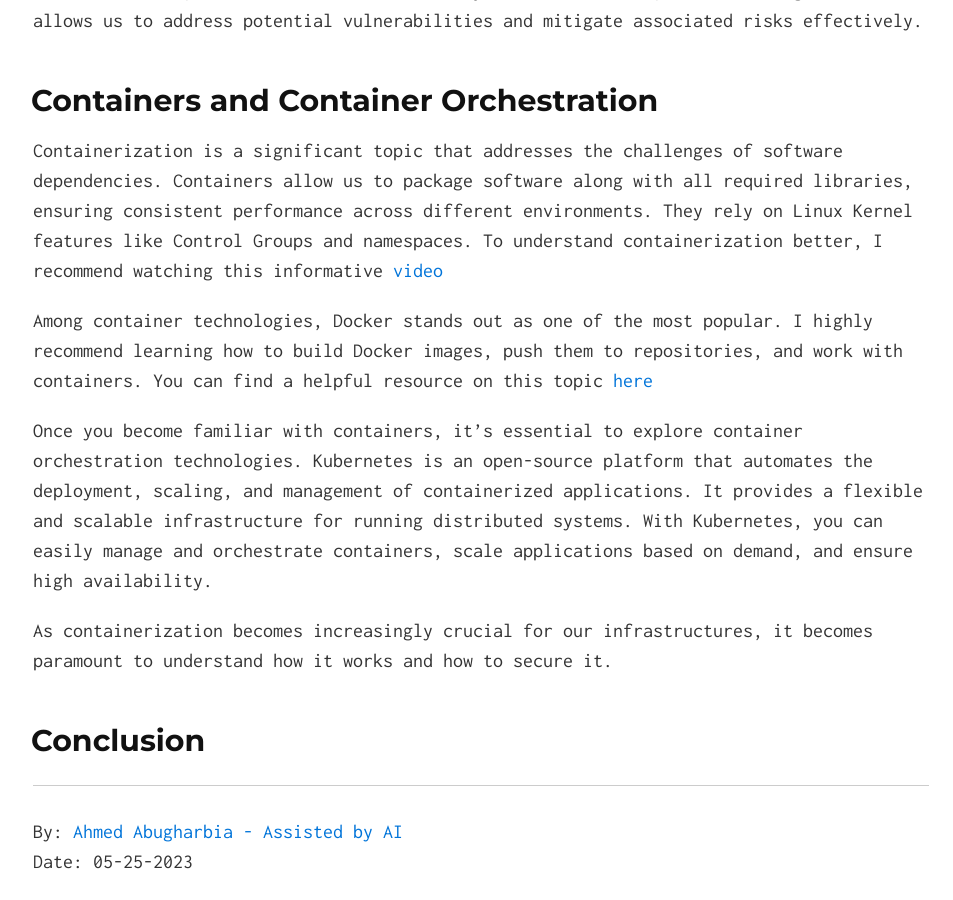
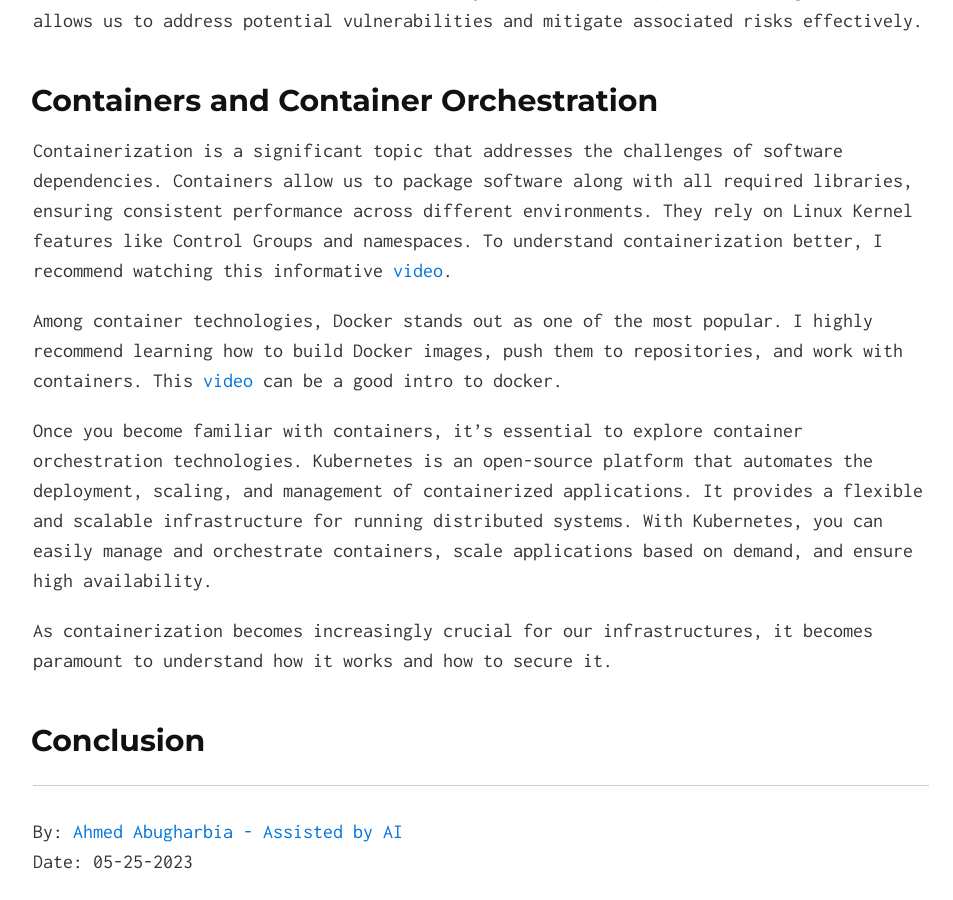
Before and after one commit to Ahmed-AG/cyberdojo-page, a Jekyll site: the page built from read/building-a-strong-cloud-security-foundation.md, in a window 1280 px wide and 900 px high, scrolled down 4965 px. Shown: the whole window, without its empty margins (159-1112 px from the left). Built offline with Jekyll 4.4.1, drawn with Linux system fonts in a browser that asks for light colours.

Commit message:
update moving to cloud

```diff
--- a/read/building-a-strong-cloud-security-foundation.md
+++ b/read/building-a-strong-cloud-security-foundation.md
@@ -77,10 +77,9 @@ There are multiple reasons why it is beneficial to gain proficiency in these too
 
 
 
-Containerization is a significant topic that addresses the challenges of software dependencies. Containers allow us to package software along with all required libraries, ensuring consistent performance across different environments. They rely on Linux Kernel features like Control Groups and namespaces. To understand containerization better, I recommend watching this informative [video](https://www.youtube.com/watch?v=x1npPrzyKfs&t=1486s
-){:target="_blank"}
+Containerization is a significant topic that addresses the challenges of software dependencies. Containers allow us to package software along with all required libraries, ensuring consistent performance across different environments. They rely on Linux Kernel features like Control Groups and namespaces. To understand containerization better, I recommend watching this informative [video](https://www.youtube.com/watch?v=x1npPrzyKfs&t=1486s){:target="_blank"}.
 
-Among container technologies, Docker stands out as one of the most popular. I highly recommend learning how to build Docker images, push them to repositories, and work with containers. You can find a helpful resource on this topic [here](https://www.youtube.com/watch?v=pTFZFxd4hOI){:target="_blank"}
+Among container technologies, Docker stands out as one of the most popular. I highly recommend learning how to build Docker images, push them to repositories, and work with containers. This [video](https://www.youtube.com/watch?v=pTFZFxd4hOI){:target="_blank"} can be a good intro to docker.
 
 Once you become familiar with containers, it's essential to explore container orchestration technologies. Kubernetes is an open-source platform that automates the deployment, scaling, and management of containerized applications. It provides a flexible and scalable infrastructure for running distributed systems. With Kubernetes, you can easily manage and orchestrate containers, scale applications based on demand, and ensure high availability.
 
```
